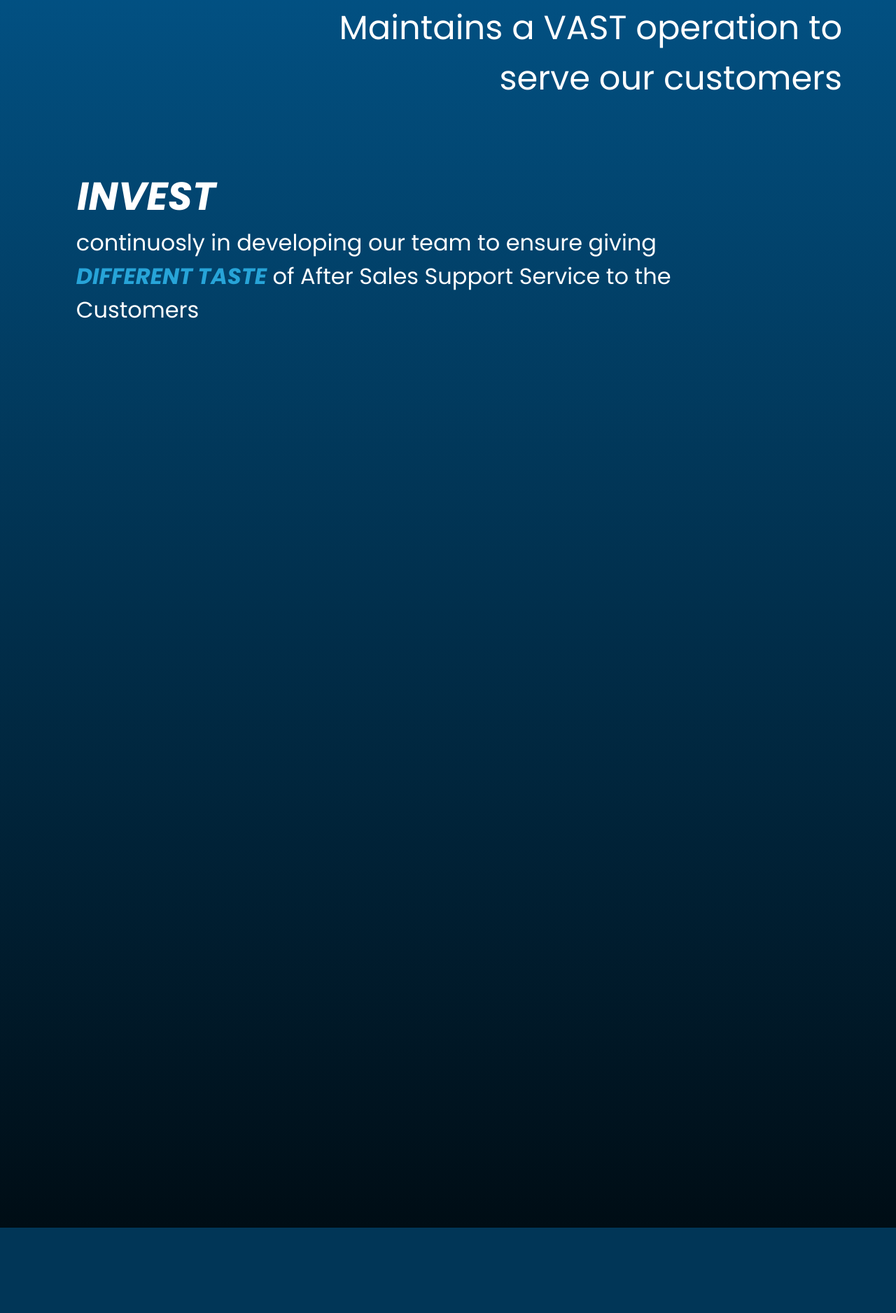
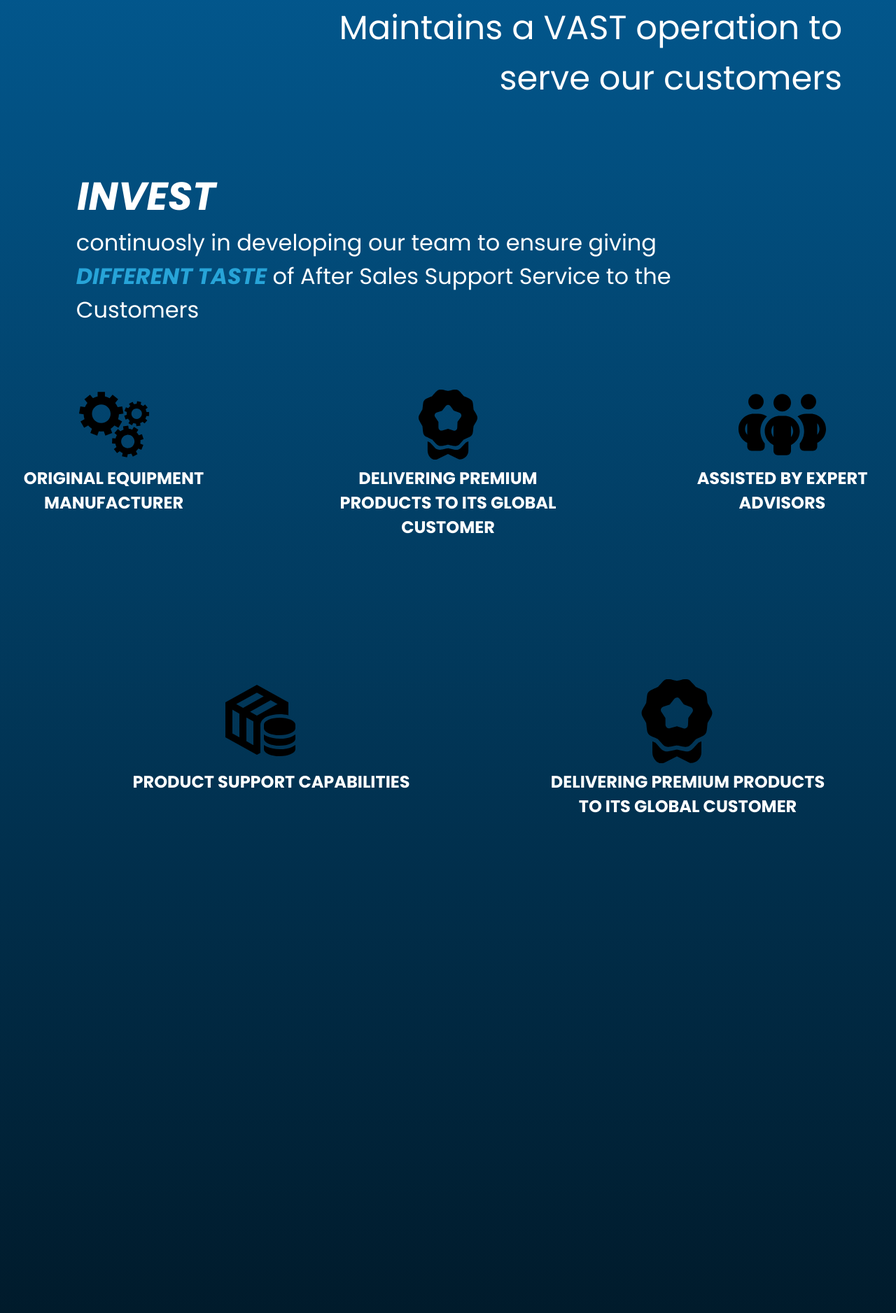
Before and after one commit to raythrp/web-torindo, a PHP site: page / in a window 1280 px wide. Shown: the part 905-2782 px from the top of the page at 70% size. Before the commit the page ends 2660 px from the top, so only its background shows below. Run offline with PHP 8.4, Linux system fonts and the light colour scheme.

Commit message:
in progres: why choose us (95%)

```diff
--- a/app/views/home/index.php
+++ b/app/views/home/index.php
@@ -17,6 +17,30 @@
                 <h2>INVEST</h2>
                 <p>continuosly in developing our team to ensure giving <span>DIFFERENT TASTE</span> of After Sales Support Service to the Customers</p>
          </div>
+         <div class="icon1">
+              <div class="icon01">
+                     <img id="icon01" src="public/icon-img/mechanical.svg" alt="gear"/>
+                     <p>ORIGINAL EQUIPMENT MANUFACTURER</p>
+              </div>
+              <div class="icon02">
+                     <img id="icon01" src="public/icon-img/achievement.svg" alt="achievement"/>
+                     <p>DELIVERING PREMIUM PRODUCTS TO ITS GLOBAL CUSTOMER</p>
+              </div>
+              <div class="icon03">
+                     <img id="icon02" src="public/icon-img/people-group.svg" alt="people group"/>
+                     <p>ASSISTED BY EXPERT ADVISORS</p>
+              </div>
+         </div>
+         <div class="icon2">
+              <div class="icon01">
+                     <img id="icon01" src="public/icon-img/product.svg" alt="gear"/>
+                     <p>PRODUCT SUPPORT CAPABILITIES</p>
+              </div>
+              <div class="icon02">
+                     <img id="icon01" src="public/icon-img/achievement.svg" alt="achievement"/>
+                     <p>DELIVERING PREMIUM PRODUCTS TO ITS GLOBAL CUSTOMER</p>
+              </div>
+         </div>
 
 
 <!-- Line terakhir untuk include javasript *kalau ada -->
--- a/public/css/styles-about.css
+++ b/public/css/styles-about.css
@@ -7,7 +7,7 @@
 }
 
 body{
-    height: 330vh;
+    height: 400vh;
     background:linear-gradient(to bottom,#0373BA, #000D15);
     overflow-x: hidden;
 }
@@ -127,6 +127,7 @@ i{
     text-align: left;
     width: 70vw;
     margin-left:8.5%;
+    margin-bottom: 90px;
 }
 
 .invest span{
@@ -134,3 +135,79 @@ i{
     font-weight:700;
     color: #27A4D8;
 }
+
+.icon1{
+    display:flex;
+    flex-direction: row;
+    justify-content:space-around;
+    justify-content: center;
+    width: 100vw;
+}
+
+.icon1 #icon01{
+    width: 100px;
+}
+
+.icon1 #icon02{
+    width: 125px;
+}
+
+.icon1 .icon01{
+    font-family: 'poppins';
+    font-size:1.5rem;
+    font-weight:700;
+    text-align:center;
+    color: white;
+    width:50vh;
+}
+
+.icon1 .icon02{
+    font-family: 'poppins';
+    font-size:1.5rem;
+    font-weight:700;
+    text-align:center;
+    color: white;
+    width: 60vh;
+    margin:0px 15vh 0px 15vh;
+}
+
+.icon1 .icon03{
+    font-family: 'poppins';
+    font-size:1.5rem;
+    font-weight:700;
+    text-align:center;
+    color: white;
+    width: 50vh;
+}
+
+.icon2{
+    display:flex;
+    flex-direction: row;
+    justify-content:space-around;
+    width: 100vw;
+}
+
+.icon2 #icon01{
+    width: 120px;
+    margin-right:4vh;
+    margin-top:25vh;
+}
+
+.icon2 .icon01{
+    font-family: 'poppins';
+    font-size:1.5rem;
+    font-weight:700;
+    text-align:center;
+    color: white;
+    width:50vh;
+    margin-left: 90px;
+}
+
+.icon2 .icon02{
+    font-family: 'poppins';
+    font-size:1.5rem;
+    font-weight:700;
+    text-align:center;
+    color: white;
+    width:50vh;
+}
```
Also changed, not shown: public/icon-img/achievement.svg (added), public/icon-img/mechanical.svg (added), public/icon-img/people-group.svg (added), public/icon-img/product.svg (added).
